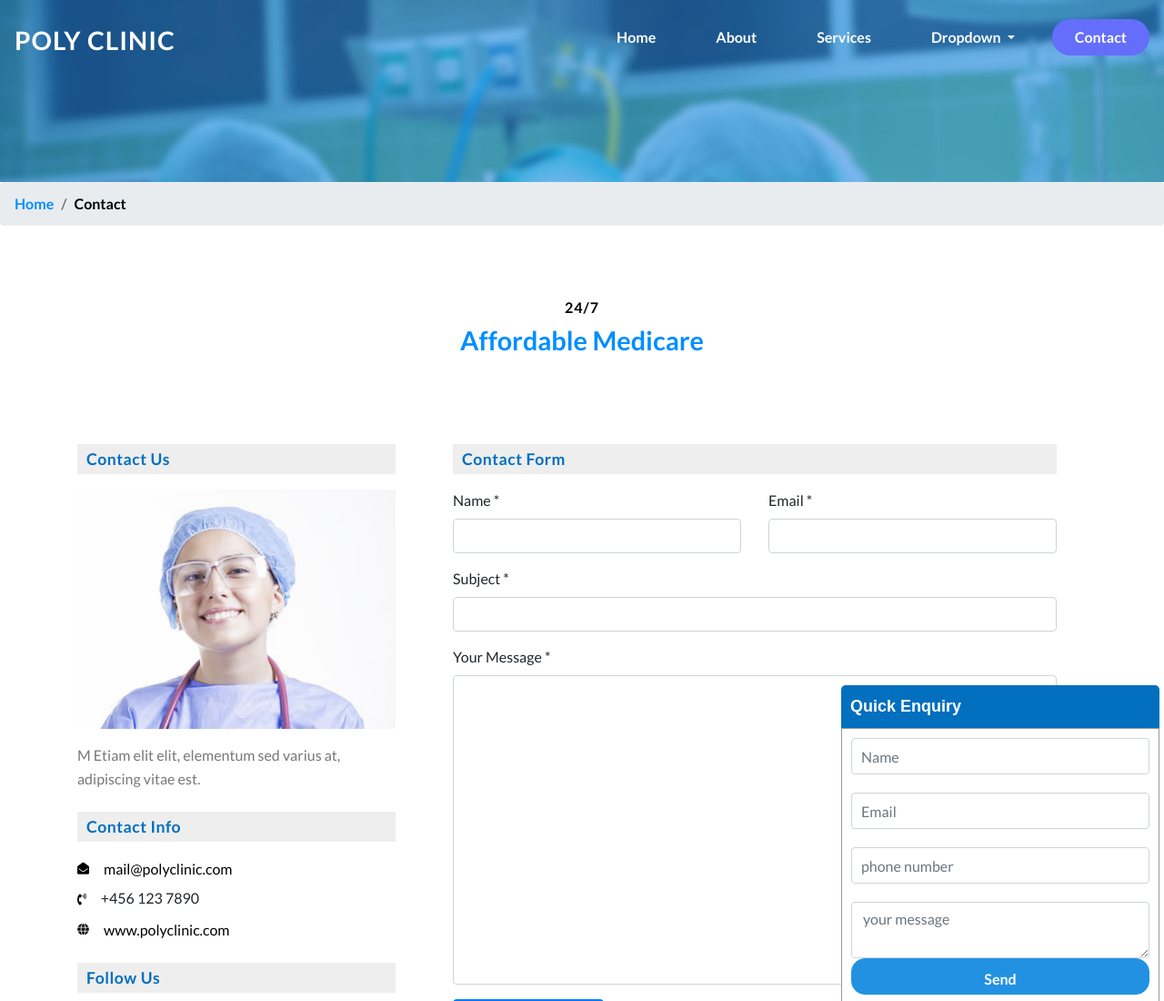
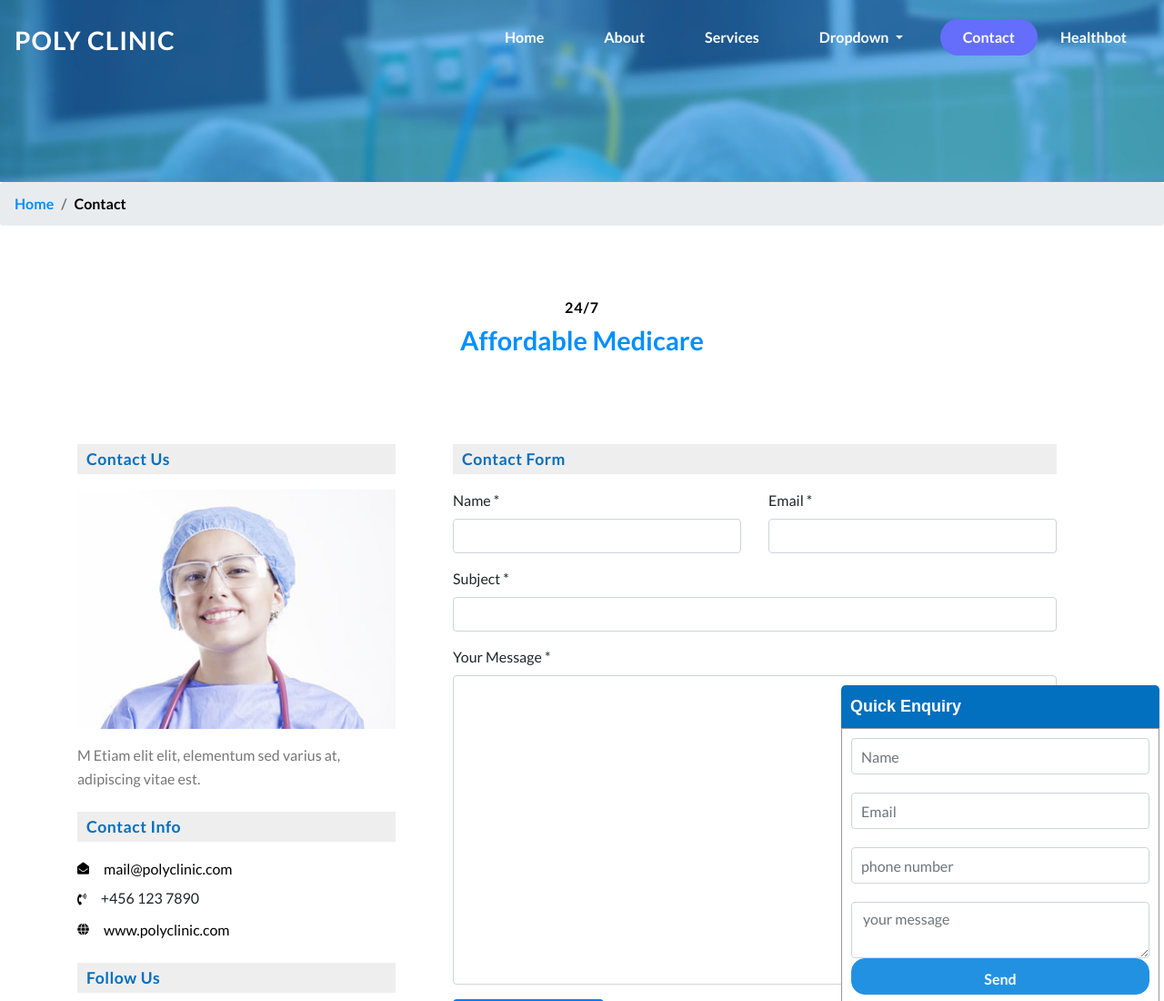
Before and after one commit to naveen143539/project1, a plain HTML site: page contact.html in a window 1280 px wide. Shown: the top 1100 px of the page at 91% size. Drawn offline with Linux system fonts and the light colour scheme.

Commit message:
Update contact.html

```diff
--- a/contact.html
+++ b/contact.html
@@ -73,6 +73,8 @@
                         </li>
                         <li class="nav-item active">
                             <a class="nav-link  text-white text-capitalize" href="contact.html">contact</a>
+			<li class="nav-item">
+                            <a class="nav-link  text-white text-capitalize" href="healthbot.html">healthbot</a>
                         </li>
                     </ul>
                 </div>
```
